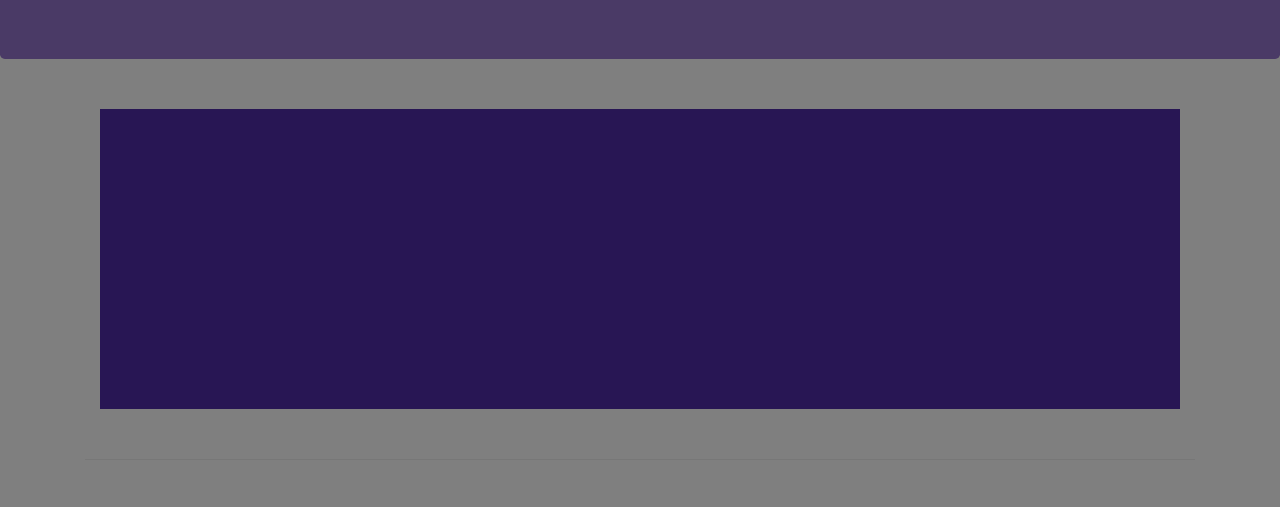
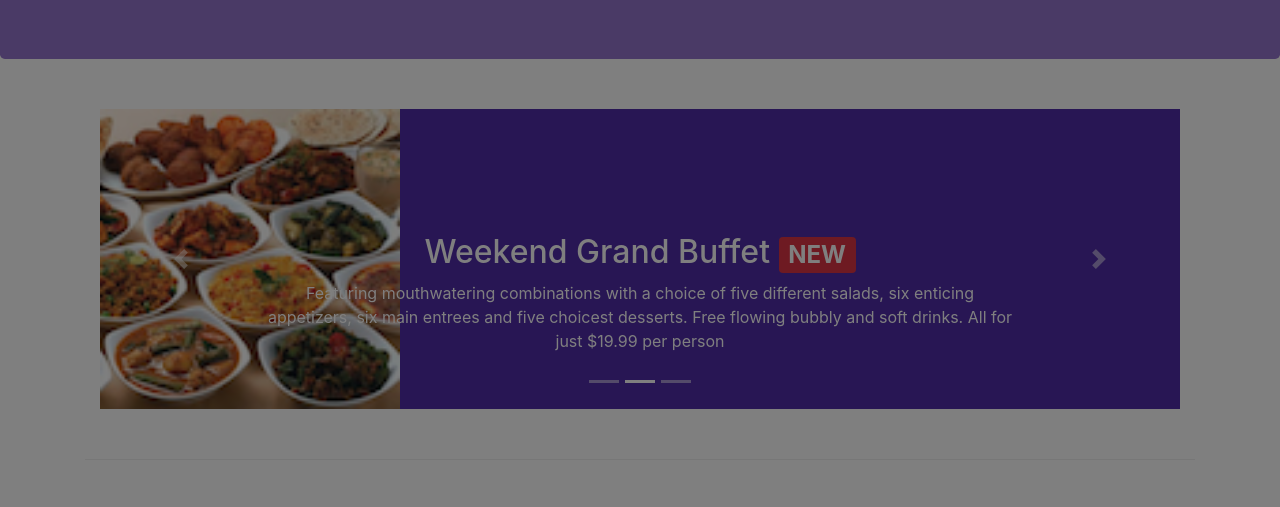
Before and after one commit to caronteone/ConFusion, a website: page index.html in a window 1280 px wide. Both pictures are taken after a click on the link "Login". Shown: the part 283-790 px from the top of the page. Drawn offline with nearby package versions, Linux system fonts and the light colour scheme.

Commit message:
preCompito

```diff
--- a/index.html
+++ b/index.html
@@ -127,17 +127,41 @@
 
                                 </div>
                                 <div class="carousel-item">
+                                    <img class="d-block img-fluid" src="img/buffet.png" alt="grandbuffet">
+                                    <div class="carousel-caption d-none d-md-block">
+                                            <h2>Weekend Grand Buffet <span class="badge badge-danger">NEW</span></h2>
+                                            <p class="d-none d-sm-block">Featuring mouthwatering combinations with a choice of five different salads, six enticing appetizers, six main entrees and five choicest desserts. Free flowing bubbly and soft drinks. All for just $19.99 per person </p>
 
+
+                                    </div>
 
 
                                 </div>
                                 <div class="carousel-item">
+                                    <img class="d-block img-fluid" src="img/alberto.png" alt="alberto">
+                                    <div class="carousel-caption d-none d-md-block">
+                                            <h2 class="mt-0">Alberto Somayya</h2>
+                                            <h4>Executive Chef</h4>
+                                            <p>Award winning three-star Michelin chef with wide International experience having worked closely with whos-who in the culinary world, he specializes in creating mouthwatering Indo-Italian fusion experiences. </p>
+                                </div>
 
 
 
                                 </div>
 
                             </div>
+                            <ol class="carousel-indicators">
+                                <li data-target="#mycarousel" data-slide-to="0" class="active"></li>
+                                <li data-target="#mycarousel" data-slide-to="1"></li>
+                                <li data-target="#mycarousel" data-slide-to="2"></li>
+
+                            </ol>
+                            <a class="carousel-control-prev" href="#mycarousel" data-slide="prev">
+                                <span class="carousel-control-prev-icon"></span>
+                            </a>
+                            <a class="carousel-control-next" href="#mycarousel" data-slide="next">
+                                    <span class="carousel-control-next-icon"></span>
+                                </a>
 
                         </div>
 
```
